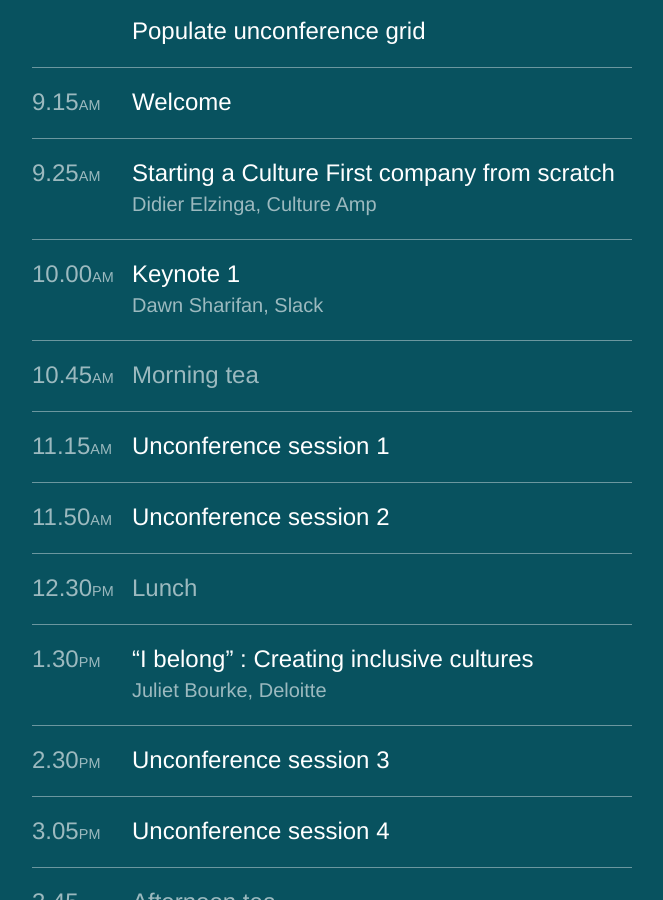
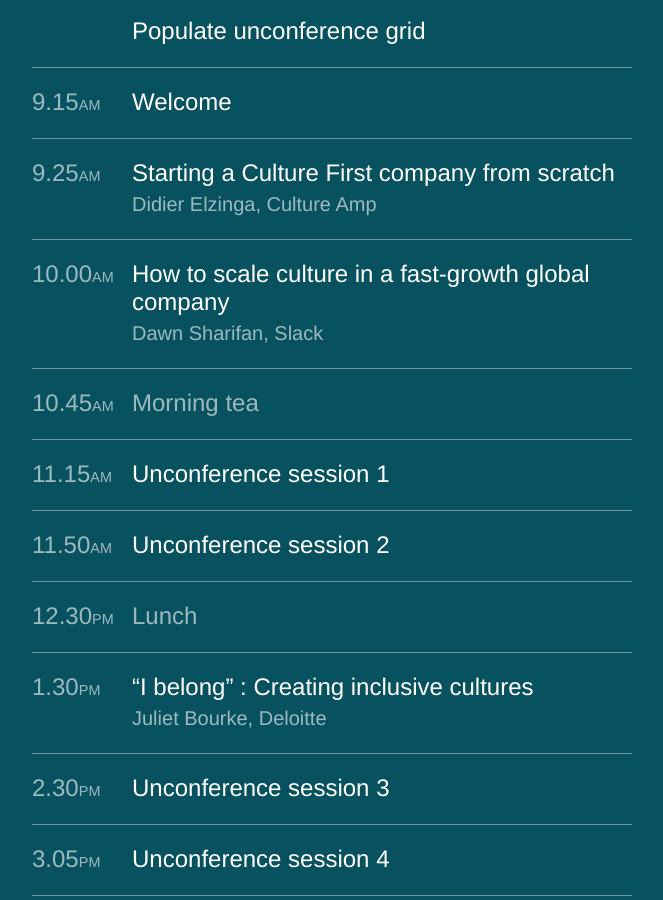
Before and after one commit to sa-github-cxdmelb2016/sa-github-cxdmelb2016.github.io, a Jekyll site: the page built from index.html, in a window 1280 px wide and 900 px high, scrolled down 5627 px. Shown: the whole window, without its empty margins (308-971 px from the left). Built offline with Jekyll 4.4.1, drawn with Linux system fonts in a browser that asks for light colours; some web fonts are replaced.

Commit message:
Adds title for Dawn's keynote

```diff
--- a/_includes/program.html
+++ b/_includes/program.html
@@ -43,7 +43,7 @@
           <div class='program-list__time'>
             10.00<span class='program-list__time-mod'>AM</span>
           </div>
-          Keynote 1
+          How to scale culture in a fast-growth global company
         </div>
         <div class='program-list__speaker'>
           Dawn Sharifan, Slack
```
